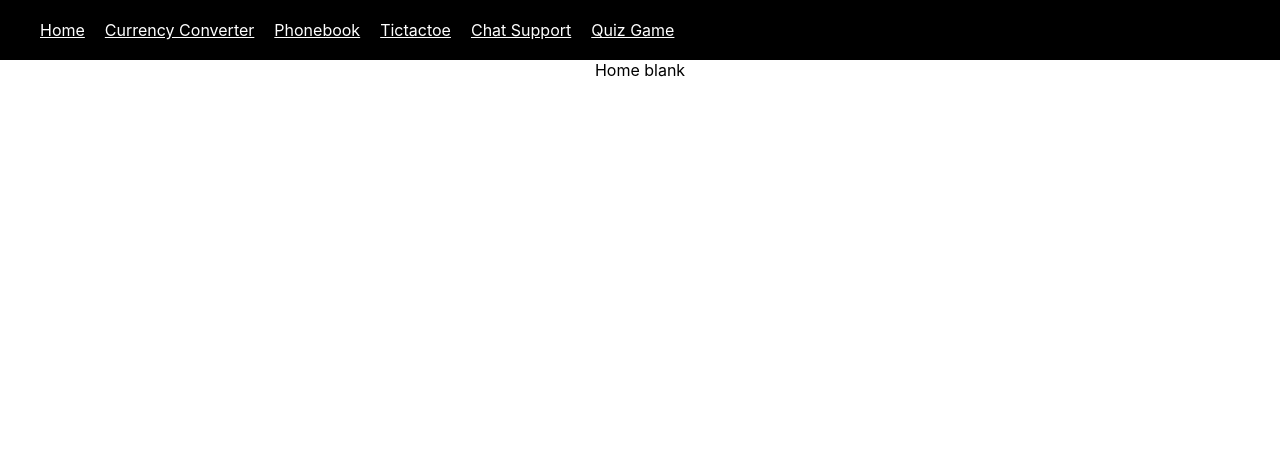
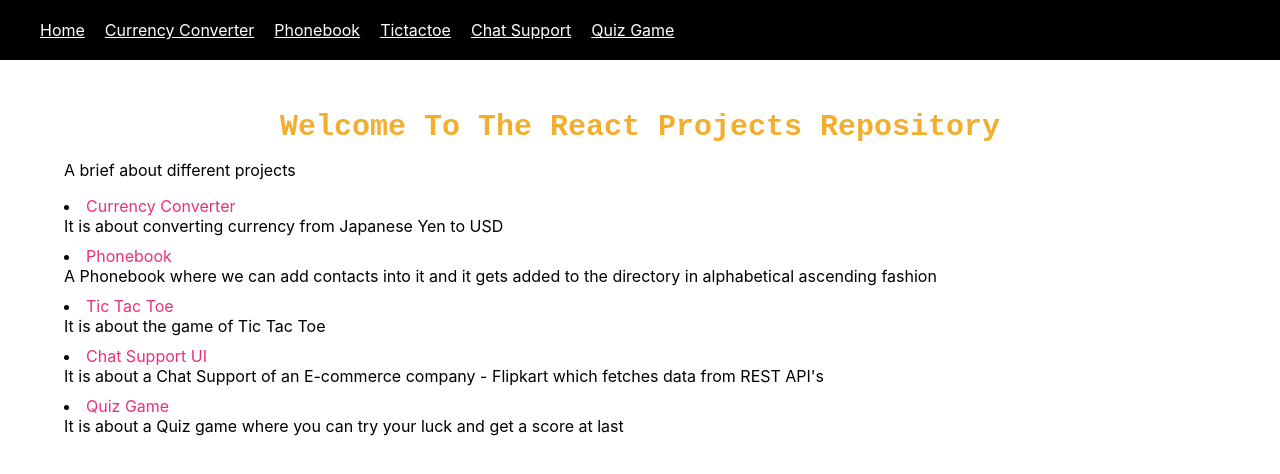
Before and after one commit to kishoreankit95/react, a React (Create React App) app in the folder reactmodules/: page / in a window 1280 px wide. Shown: the top 474 px of the page. Built offline with nearby package versions, Linux system fonts and the light colour scheme.

Commit message:
Landing page improvements

```diff
--- a/reactmodules/src/home/home.scss
+++ b/reactmodules/src/home/home.scss
@@ -9,3 +9,45 @@
         color: #fff;
     }
 }
+
+.welcome{
+    font-size: 30px;
+    font-family: monospace;
+    font-weight: 600;
+    color: #f3ae2e;
+    text-transform: capitalize;
+}
+
+.list{
+    list-style: inside;
+    text-align: left;
+    padding: 0;
+    li{
+        margin: 10px 0 0 0;
+        .head{
+            color: #eb307c;
+        }
+    }
+}
+
+
+.ta-left{
+    text-align: left;
+}
+
+.mrg-0{
+    margin: 0;
+}
+.mt-50{
+    margin-top: 50px;
+}
+
+.d-block{
+    display: block;
+}
+
+.container{
+    width: 90%;
+    max-width: 1200px;
+    margin: 0 auto;
+}
--- a/reactmodules/src/home/index.js
+++ b/reactmodules/src/home/index.js
@@ -6,9 +6,35 @@ import './home.scss';
 
 function Home() {
   return (
-    <div>
-      Home blank
-
+    <div className='container'>
+      <div className='welcome mt-50'>
+        Welcome to the React Projects Repository
+      </div>
+      <div className='ta-left'>
+        <p>A brief about different projects</p>
+        <ul className='list'>
+          <li>
+            <span className='mrg-0 head'>Currency Converter</span>
+            <span className='d-block'> It is about converting currency from Japanese Yen to USD</span>
+          </li>
+          <li>
+            <span className='mrg-0 head'>Phonebook</span>
+            <span className='d-block'>A Phonebook where we can add contacts into it and it gets added to the directory in alphabetical ascending fashion</span>
+          </li>
+          <li>
+            <span className='mrg-0 head'>Tic Tac Toe</span>
+            <span className='d-block'> It is about the game of Tic Tac Toe</span>
+          </li>
+          <li>
+            <span className='mrg-0 head'>Chat Support UI</span>
+            <span className='d-block'> It is about a Chat Support of an E-commerce company - Flipkart which fetches data from REST API's</span>
+          </li>
+          <li>
+            <span className='mrg-0 head'>Quiz Game</span>
+            <span className='d-block'> It is about a Quiz game where you can try your luck and get a score at last</span>
+          </li>
+        </ul>
+      </div>
     </div>
   )
 }
```
